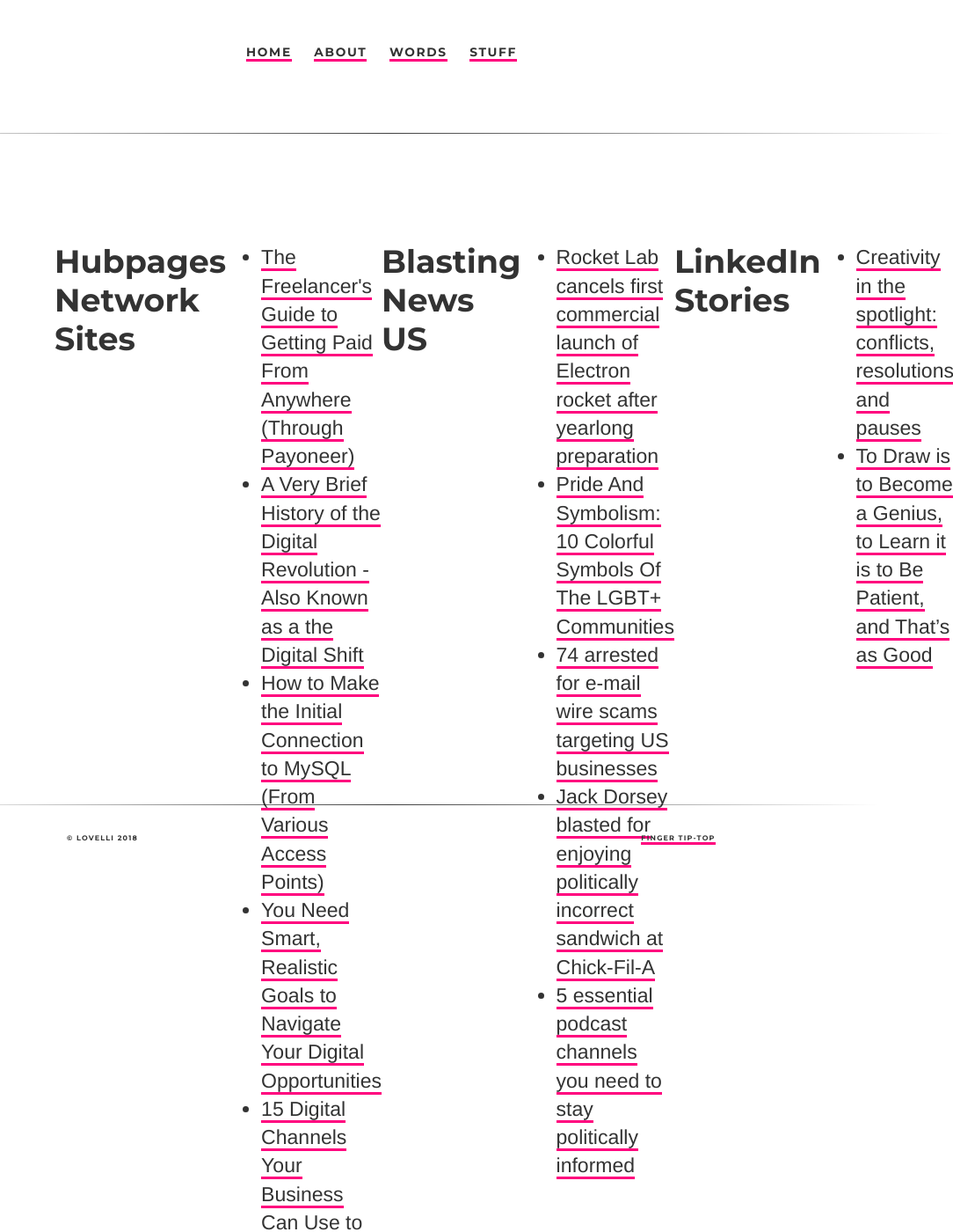
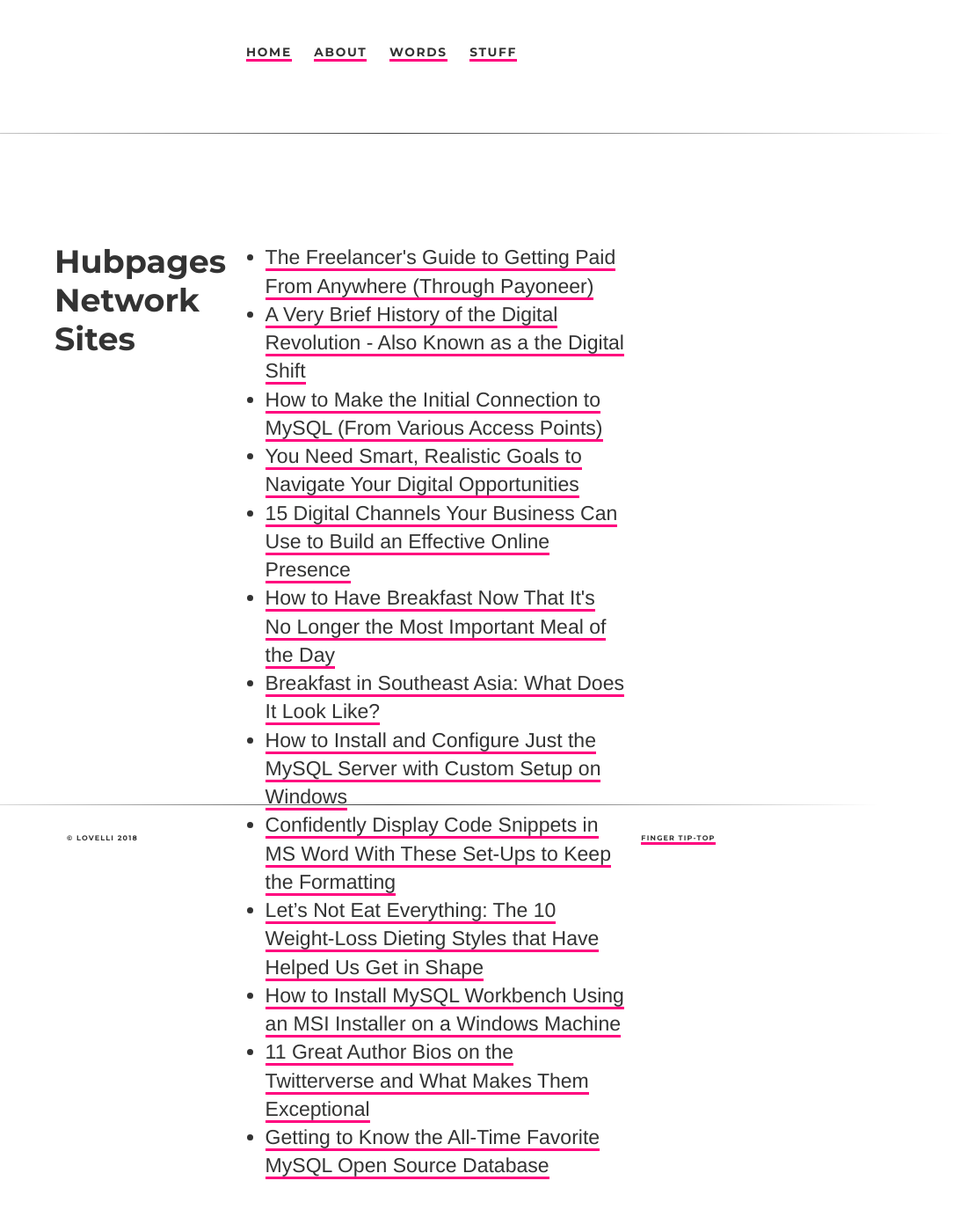
Before and after one commit to ariesti/ariesti.github.io, a Jekyll site: the page built from stuff/index.html, in a window 1280 px wide and 1400 px high. Shown: the whole window at 88% size, without its empty margins (196-1280 px from the left). Built offline with Jekyll 4.4.1, drawn with Linux system fonts in a browser that asks for light colours.

Commit message:
Update index.html

```diff
--- a/stuff/index.html
+++ b/stuff/index.html
@@ -22,20 +22,6 @@
 				<li><a href="https://owlcation.com/stem/mysql-installer">How to Install MySQL Workbench Using an MSI Installer on a Windows Machine</a></li>
 				<li><a href="https://turbofuture.com/internet/twitter-bios">11 Great Author Bios on the Twitterverse and What Makes Them Exceptional</a></li>
 				<li><a href="https://owlcation.com/stem/Getting-to-Know-the-All-Time-Favorite-MySQL-Open-Source-Database">Getting to Know the All-Time Favorite MySQL Open Source Database</a></li>
-			</ul>
-			<h3>Blasting News US</h3>
-			<ul>
-				<li><a href="https://us.blastingnews.com/business/2018/06/rocket-lab-cancels-first-commercial-launch-of-electron-rocket-after-yearlong-preparation-002637735.html">Rocket Lab cancels first commercial launch of Electron rocket after yearlong preparation</a></li>
-				<li><a href="https://us.blastingnews.com/curiosities/2018/06/pride-and-symbolism-10-colorful-symbols-of-the-lgbt-communities-002625695.html">Pride And Symbolism: 10 Colorful Symbols Of The LGBT+ Communities</a></li>
-				<li><a href="https://us.blastingnews.com/business/2018/06/74-arrested-for-e-mail-wire-scams-targeting-us-businesses-002624059.html">74 arrested for e-mail wire scams targeting US businesses</a></li>
-				<li><a href="https://us.blastingnews.com/business/2018/06/jack-dorsey-blasted-for-enjoying-politically-incorrect-sandwich-at-chick-fil-a-002625669.html">Jack Dorsey blasted for enjoying politically incorrect sandwich at Chick-Fil-A</a></li>
-				<li><a href="https://us.blastingnews.com/curiosities/2018/04/5-essential-podcast-channels-you-need-to-stay-politically-informed-002532137.html">5 essential podcast channels you need to stay politically informed</a></li>
-			</ul>
-			<h3>LinkedIn Stories</h3>
-			<ul>
-				<li><a href="https://www.linkedin.com/pulse/creativity-spotlight-conflicts-resolutions-pauses-lovelli-fuad/">Creativity in the spotlight: conflicts, resolutions, and pauses</a></li>
-				<li><a href="https://www.linkedin.com/pulse/draw-become-genius-learn-patient-thats-good-lovelli-fuad/">To Draw is to Become a Genius, to Learn it is to Be Patient, and That’s as Good</a></li>
-			</ul>
-			</div>
 		</div>
+	</div>
 </div>
```
